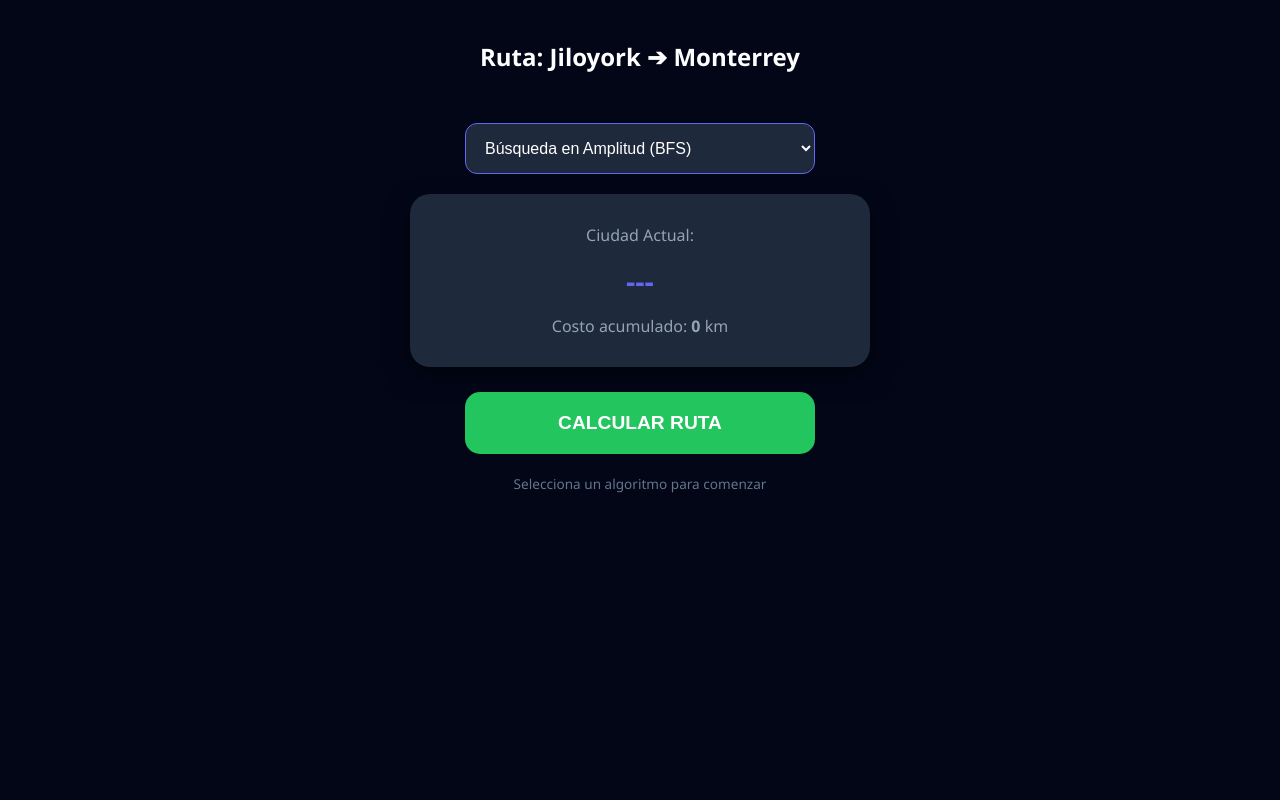
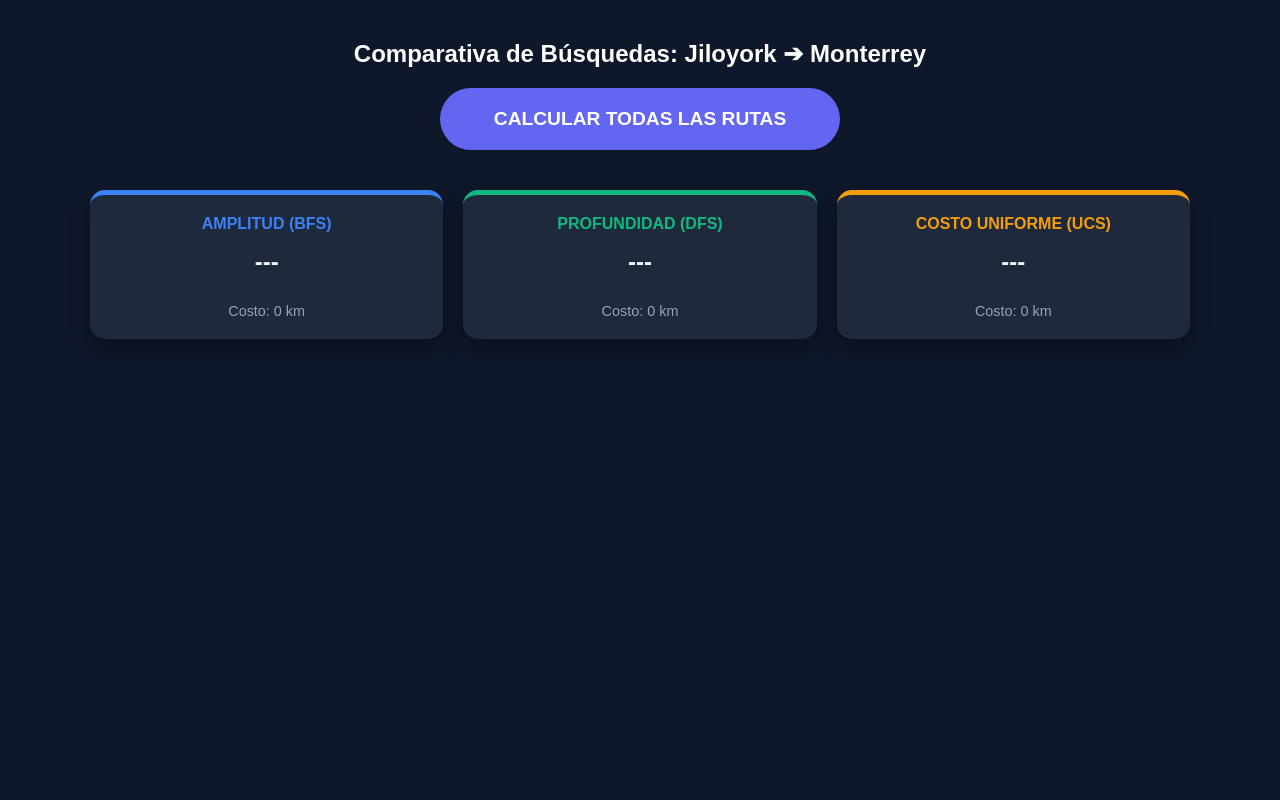
Before and after one commit to Valentin716/Pique-DEV, a Flask app: page / in a window 1280 px wide. Run offline with Flask 3, Linux system fonts and the light colour scheme.

Commit message:
correciones

```diff
--- a/app.py
+++ b/app.py
@@ -1,10 +1,8 @@
 from flask import Flask, render_template, jsonify, request
-from arbol import Nodo # Asegúrate de que arbol.py soporte datos tipo string
+from arbol import Nodo
 
 app = Flask(__name__)
 
-# --- MAPA DE CIUDADES (GRAFO) ---
-# Formato: 'Ciudad': [('Destino', Costo), ...]
 GRAFO = {
     'Jiloyork': [('CDMX', 100), ('Toluca', 60)],
     'CDMX': [('Monterrey', 851), ('Puebla', 130)],
@@ -14,68 +12,60 @@ GRAFO = {
     'Monterrey': []
 }
 
-proceso = {
-    'frontera': [],
-    'visitados': [],
-    'objetivo': 'Monterrey',
-    'algoritmo': 'bfs'
-}
+# Diccionario para guardar el estado de las 3 búsquedas
+procesos = {}
 
 @app.route('/')
 def index():
     return render_template('index.html')
 
-@app.route('/iniciar')
-def iniciar():
-    alg = request.args.get('algoritmo', 'bfs')
-    proceso['algoritmo'] = alg
-    proceso['visitados'] = []
-
-    nodo_inicial = Nodo('Jiloyork')
-    nodo_inicial.set_costo(0)
-    proceso['frontera'] = [nodo_inicial]
+@app.route('/iniciar_todas')
+def iniciar_todas():
+    # Inicializamos los 3 algoritmos a la vez
+    for alg in ['bfs', 'dfs', 'ucs']:
+        nodo_ini = Nodo('Jiloyork')
+        nodo_ini.set_costo(0)
+        procesos[alg] = {
+            'frontera': [nodo_ini],
+            'visitados': [],
+            'terminado': False,
+            'actual': 'Jiloyork',
+            'costo': 0
+        }
     return jsonify({"status": "ready"})
 
-@app.route('/paso')
-def paso():
-    if not proceso['frontera']:
+@app.route('/paso_comparativo')
+def paso_comparativo():
+    alg = request.args.get('alg', 'bfs')
+    p = procesos.get(alg)
+
+    if not p or not p['frontera'] or p['terminado']:
         return jsonify({"status": "finalizado"})
 
-    # Selección de lógica según algoritmo
-    if proceso['algoritmo'] == 'bfs':
-        nodo_actual = proceso['frontera'].pop(0) # FIFO
-    elif proceso['algoritmo'] == 'dfs':
-        nodo_actual = proceso['frontera'].pop()    # LIFO
-    elif proceso['algoritmo'] == 'ucs':
-        proceso['frontera'].sort(key=lambda x: x.get_costo())
-        nodo_actual = proceso['frontera'].pop(0) # Menor costo
+    # Lógica de extracción según algoritmo
+    if alg == 'bfs': nodo_actual = p['frontera'].pop(0)
+    elif alg == 'dfs': nodo_actual = p['frontera'].pop()
+    else: # ucs
+        p['frontera'].sort(key=lambda x: x.get_costo())
+        nodo_actual = p['frontera'].pop(0)
 
-    ciudad_actual = nodo_actual.get_datos()
-    proceso['visitados'].append(ciudad_actual)
+    ciudad = nodo_actual.get_datos()
+    p['visitados'].append(ciudad)
+    p['actual'] = ciudad
+    p['costo'] = nodo_actual.get_costo()
 
-    if ciudad_actual == proceso['objetivo']:
-        return jsonify({
-            "status": "encontrado",
-            "actual": ciudad_actual,
-            "costo_total": nodo_actual.get_costo()
-        })
+    if ciudad == 'Monterrey':
+        p['terminado'] = True
+        return jsonify({"status": "encontrado", "ciudad": ciudad, "costo": p['costo']})
 
-    # Expandir vecinos desde el Grafo
-    for vecino, costo_tramo in GRAFO.get(ciudad_actual, []):
+    for vecino, costo in GRAFO.get(ciudad, []):
         hijo = Nodo(vecino)
         hijo.set_padre(nodo_actual)
-        hijo.set_costo(nodo_actual.get_costo() + costo_tramo)
+        hijo.set_costo(p['costo'] + costo)
+        if hijo.get_datos() not in p['visitados']:
+            p['frontera'].append(hijo)
 
-        if hijo.get_datos() not in proceso['visitados']:
-            if not hijo.en_lista(proceso['frontera']):
-                proceso['frontera'].append(hijo)
-
-    return jsonify({
-        "status": "buscando",
-        "actual": ciudad_actual,
-        "costo_acumulado": nodo_actual.get_costo(),
-        "pendientes": [n.get_datos() for n in proceso['frontera']]
-    })
+    return jsonify({"status": "buscando", "ciudad": ciudad, "costo": p['costo']})
 
 if __name__ == '__main__':
     app.run(debug=True, host='0.0.0.0', port=5000)
--- a/templates/index.html
+++ b/templates/index.html
@@ -3,83 +3,85 @@
 <head>
     <meta charset="UTF-8">
     <meta name="viewport" content="width=device-width, initial-scale=1.0">
-    <title>IA - Ruta de Ciudades</title>
+    <title>IA - Comparativa Triple</title>
     <style>
-        :root { --primary: #6366f1; --success: #22c55e; --bg: #020617; }
-        body { font-family: 'Segoe UI', sans-serif; background: var(--bg); color: white; display: flex; flex-direction: column; align-items: center; min-height: 100vh; margin: 0; padding: 20px; box-sizing: border-box; }
+        :root { --bfs: #3b82f6; --dfs: #10b981; --ucs: #f59e0b; --bg: #0f172a; }
+        body { font-family: sans-serif; background: var(--bg); color: white; margin: 0; padding: 20px; display: flex; flex-direction: column; align-items: center; }
 
-        .header-section { text-align: center; margin-bottom: 30px; }
-        .menu { width: 100%; max-width: 350px; margin-bottom: 20px; }
-        select { width: 100%; padding: 15px; border-radius: 12px; background: #1e293b; color: white; border: 1px solid var(--primary); font-size: 1rem; }
+        .grid-container { display: grid; grid-template-columns: repeat(auto-fit, minmax(280px, 1fr)); gap: 20px; width: 100%; max-width: 1100px; margin-top: 20px; }
 
-        .visualizer { width: 100%; max-width: 400px; background: #1e293b; padding: 30px; border-radius: 20px; text-align: center; box-shadow: 0 10px 25px rgba(0,0,0,0.5); margin-bottom: 25px; }
-        .city-badge { font-size: 1.8rem; font-weight: 800; color: var(--primary); margin: 15px 0; display: block; }
-        .cost-label { font-size: 1rem; color: #94a3b8; }
+        .card { background: #1e293b; padding: 20px; border-radius: 15px; text-align: center; border-top: 5px solid white; box-shadow: 0 10px 20px rgba(0,0,0,0.3); }
+        .card.bfs { border-color: var(--bfs); }
+        .card.dfs { border-color: var(--dfs); }
+        .card.ucs { border-color: var(--ucs); }
 
-        .btn { background: var(--success); color: white; border: none; padding: 20px; font-size: 1.2rem; font-weight: bold; border-radius: 15px; cursor: pointer; width: 100%; max-width: 350px; transition: 0.2s; }
-        .btn:active { transform: scale(0.98); }
+        .city-name { font-size: 1.5rem; font-weight: bold; margin: 15px 0; color: #f1f5f9; min-height: 40px; }
+        .stats { font-size: 0.9rem; color: #94a3b8; }
 
-        #log { margin-top: 20px; font-size: 0.85rem; color: #64748b; text-align: center; }
+        .btn { background: #6366f1; color: white; border: none; padding: 20px 50px; font-size: 1.2rem; font-weight: bold; border-radius: 50px; cursor: pointer; margin-bottom: 20px; width: 100%; max-width: 400px; }
+        .btn:disabled { opacity: 0.5; }
     </style>
 </head>
 <body>
 
-    <div class="header-section">
-        <h2>Ruta: Jiloyork ➔ Monterrey</h2>
+    <h2>Comparativa de Búsquedas: Jiloyork ➔ Monterrey</h2>
+
+    <button class="btn" onclick="iniciarComparativa()">CALCULAR TODAS LAS RUTAS</button>
+
+    <div class="grid-container">
+        <div class="card bfs">
+            <div style="color: var(--bfs); font-weight: bold;">AMPLITUD (BFS)</div>
+            <div class="city-name" id="city-bfs">---</div>
+            <div class="stats">Costo: <span id="cost-bfs">0</span> km</div>
+        </div>
+
+        <div class="card dfs">
+            <div style="color: var(--dfs); font-weight: bold;">PROFUNDIDAD (DFS)</div>
+            <div class="city-name" id="city-dfs">---</div>
+            <div class="stats">Costo: <span id="cost-dfs">0</span> km</div>
+        </div>
+
+        <div class="card ucs">
+            <div style="color: var(--ucs); font-weight: bold;">COSTO UNIFORME (UCS)</div>
+            <div class="city-name" id="city-ucs">---</div>
+            <div class="stats">Costo: <span id="cost-ucs">0</span> km</div>
+        </div>
     </div>
 
-    <div class="menu">
-        <select id="algoritmo">
-            <option value="bfs">Búsqueda en Amplitud (BFS)</option>
-            <option value="dfs">Búsqueda en Profundidad (DFS)</option>
-            <option value="ucs">Costo Uniforme (UCS)</option>
-        </select>
-    </div>
-
-    <div class="visualizer">
-        <span class="cost-label" id="label-status">Ciudad Actual:</span>
-        <span class="city-badge" id="current-city">---</span>
-        <div class="cost-label">Costo acumulado: <b id="total-cost">0</b> km</div>
-    </div>
-
-    <button class="btn" onclick="iniciarViaje()">CALCULAR RUTA</button>
-
-    <div id="log">Selecciona un algoritmo para comenzar</div>
-
     <script>
-        async function iniciarViaje() {
-            const alg = document.getElementById('algoritmo').value;
-            const btn = document.querySelector('.btn');
-            btn.disabled = true;
-
-            await fetch(`/iniciar?algoritmo=${alg}`);
-
-            let viajando = true;
-            while (viajando) {
-                const res = await fetch('/paso');
+        async function correrAlgoritmo(alg) {
+            let finalizado = false;
+            while (!finalizado) {
+                const res = await fetch(`/paso_comparativo?alg=${alg}`);
                 const data = await res.json();
 
                 if (data.status === "buscando" || data.status === "encontrado") {
-                    document.getElementById('current-city').innerText = data.actual;
-                    document.getElementById('total-cost').innerText = data.costo_acumulado || data.costo_total || 0;
-                    document.getElementById('log').innerText = `Explorando... Pendientes: ${data.pendientes?.join(', ') || 'Buscando'}`;
+                    document.getElementById(`city-${alg}`).innerText = data.ciudad;
+                    document.getElementById(`cost-${alg}`).innerText = data.costo;
                 }
 
                 if (data.status === "encontrado") {
-                    document.getElementById('label-status').innerText = "¡DESTINO ALCANZADO!";
-                    document.getElementById('current-city').style.color = "#22c55e";
-                    viajando = false;
-                    btn.disabled = false;
+                    document.getElementById(`city-${alg}`).style.color = "#22c55e";
+                    finalizado = true;
                 }
+                if (data.status === "finalizado") finalizado = true;
 
-                if (data.status === "finalizado") {
-                    document.getElementById('log').innerText = "No se encontró ruta disponible.";
-                    viajando = false;
-                    btn.disabled = false;
-                }
+                await new Promise(r => setTimeout(r, 600)); // Velocidad de la animación
+            }
+        }
 
-                await new Promise(r => setTimeout(r, 800)); // Animación un poco más lenta para ciudades
-            }
+        async function iniciarComparativa() {
+            document.querySelector('.btn').disabled = true;
+            await fetch('/iniciar_todas');
+
+            // Ejecutamos las 3 búsquedas en paralelo
+            Promise.all([
+                correrAlgoritmo('bfs'),
+                correrAlgoritmo('dfs'),
+                correrAlgoritmo('ucs')
+            ]).then(() => {
+                document.querySelector('.btn').disabled = false;
+            });
         }
     </script>
 </body>
```
